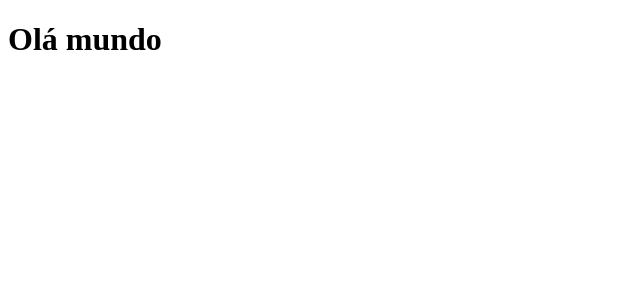
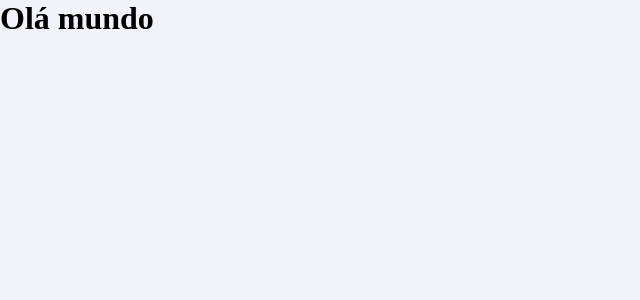
Before and after one commit to viniciuswz/github-explorer, a React (Create React App) app: page / in a window 1280 px wide. Shown: the top 300 px of the page, without its empty margins (0-640 px from the left). Built offline with nearby package versions, Linux system fonts and the light colour scheme.

Commit message:
feature(styled components)

```diff
--- a/package.json
+++ b/package.json
@@ -14,6 +14,7 @@
     "react-dom": "^17.0.1",
     "react-router-dom": "^5.2.0",
     "react-scripts": "4.0.1",
+    "styled-components": "^5.2.1",
     "typescript": "^4.0.3",
     "web-vitals": "^0.2.4"
   },
@@ -37,6 +38,7 @@
   },
   "devDependencies": {
     "@types/react-router-dom": "^5.1.6",
+    "@types/styled-components": "^5.1.4",
     "@typescript-eslint/eslint-plugin": "^4.9.0",
     "@typescript-eslint/parser": "^4.9.0",
     "eslint": "7.11.0",
--- a/src/App.tsx
+++ b/src/App.tsx
@@ -1,14 +1,18 @@
 import React from 'react';
+import { BrowserRouter } from 'react-router-dom';
 
-import { BrowserRouter } from 'react-router-dom';
+import GlobalStyle from './styles/global';
 
 import Routes from './routes/index';
 
 function App() {
   return (
-    <BrowserRouter>
-      <Routes />
-    </BrowserRouter>
+    <>
+      <BrowserRouter>
+        <Routes />
+      </BrowserRouter>
+      <GlobalStyle />
+    </>
   );
 }
 
--- /dev/null
+++ b/src/pages/Dashboard/style.ts
@@ -0,0 +1,3 @@
+import styled from 'styled-components';
+
+const Title = styled.div``
--- /dev/null
+++ b/src/styles/global.ts
@@ -0,0 +1,13 @@
+import { createGlobalStyle } from 'styled-components';
+
+export default createGlobalStyle`
+  * {
+    margin: 0;
+    padding: 0;
+    outline: 0;
+    box-sizing: border-box;
+  }
+  body{
+    background: #F2F2FA;
+  }
+`;
```
Also changed, not shown: 1 other file (tests, documents, lock files or other folders).
